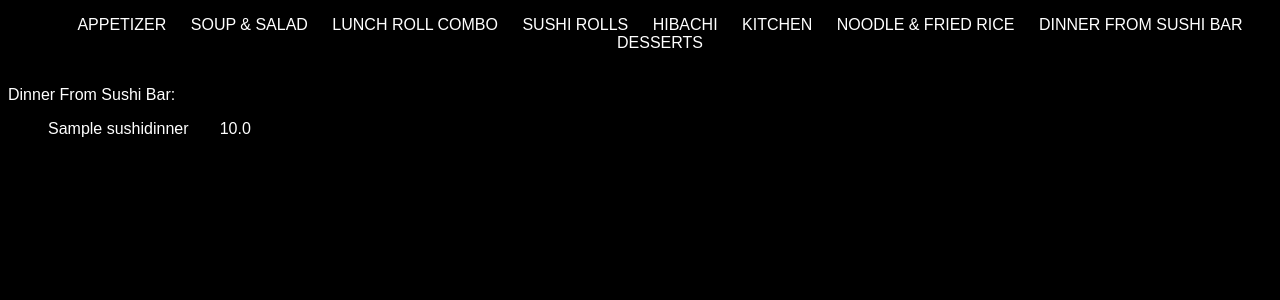
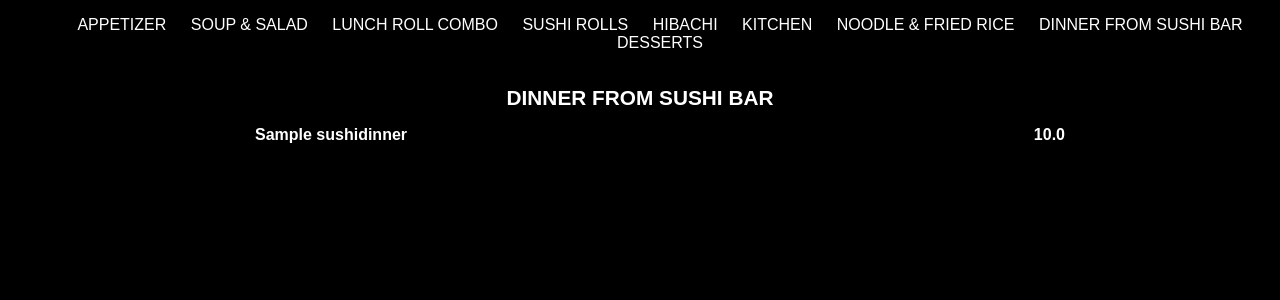
Before and after one commit to mcPython04/osakaMenu, a Django app: page /sushi_dinner/ in a window 1280 px wide. Shown: the part 58-358 px from the top of the page. Run offline with Django 4.2, Linux system fonts and the light colour scheme; tables that the repository leaves empty hold one stand-in row (values such as "Sample post").

Commit message:
added styling for sushi dinner page

```diff
--- a/menu/templates/menu/sushi_dinner.html
+++ b/menu/templates/menu/sushi_dinner.html
@@ -1,14 +1,21 @@
 {% extends 'menu/menu_nav.html' %}
 
 {% block content %}
-    Dinner From Sushi Bar:
+    <div class="content">
+        <div class="content-title">
+            Dinner From Sushi Bar
+        </div>
         {% if dinner_list %}
             <ul>
             {% for d in dinner_list %}
-            {{d.name}} &nbsp&nbsp&nbsp&nbsp&nbsp; {{d.price}}
+                <div class="container">
+                    <span class="name">{{d.name}}</span>
+                    <span class="price">{{d.price}}</span>
+                </div>
             {% endfor %}
             </ul>
         {% else %}
             <p>No dishes are available.</p>
         {% endif %}
+    </div>
 {% endblock %}
```
Lines whose indentation alone changed are shown as unchanged.
